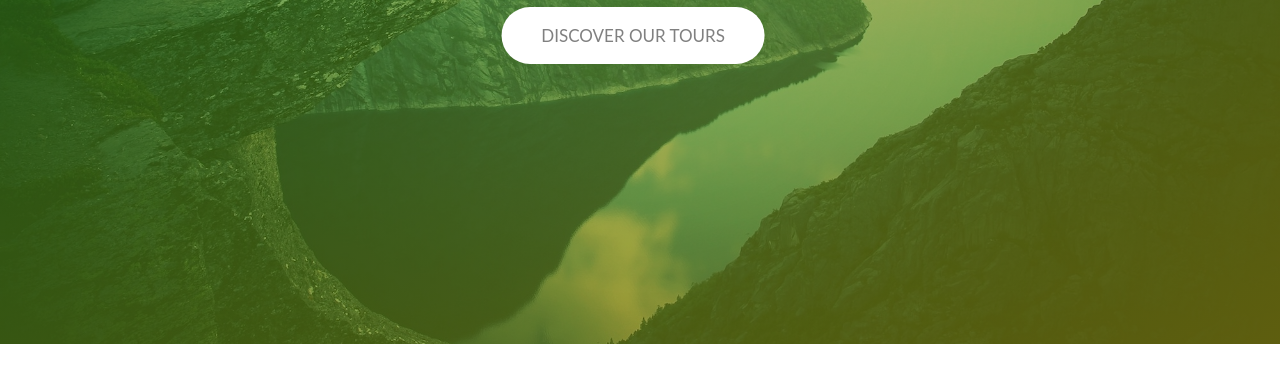
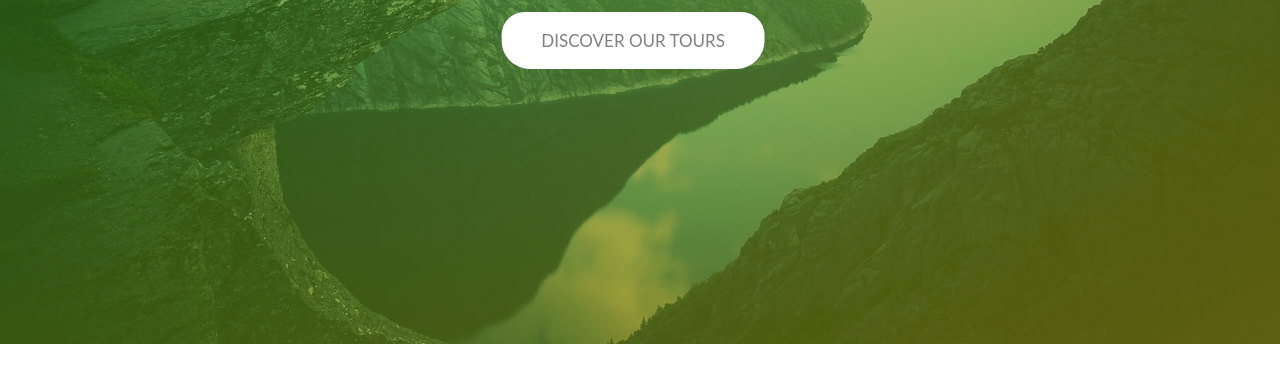
Before and after one commit to mustaficemir/bosnajenasa, a website: page index.html in a window 1280 px wide. Shown: the part 416-798 px from the top of the page. Drawn offline with Linux system fonts and the light colour scheme.

Commit message:
adding json

```diff
--- a/stilo.css
+++ b/stilo.css
@@ -124,7 +124,7 @@ animation-timing-function: ease-out;
     transition: all .2s;
     position: relative;
     margin-left: 25%;
-    margin-top: 1rem;
+    margin-top: 2rem;
 }
 .btn:hover{
 
@@ -155,7 +155,7 @@ box-shadow: 0 1rem 2rem rgba(0, 0, 0, 0.247);
 transition: all.4s;
 }
 
-.btn-white:after{
+.btn--white:after{
 background-color: white;
 }
 
```
Also changed, not shown: package.json (added, +19 -0 lines).
